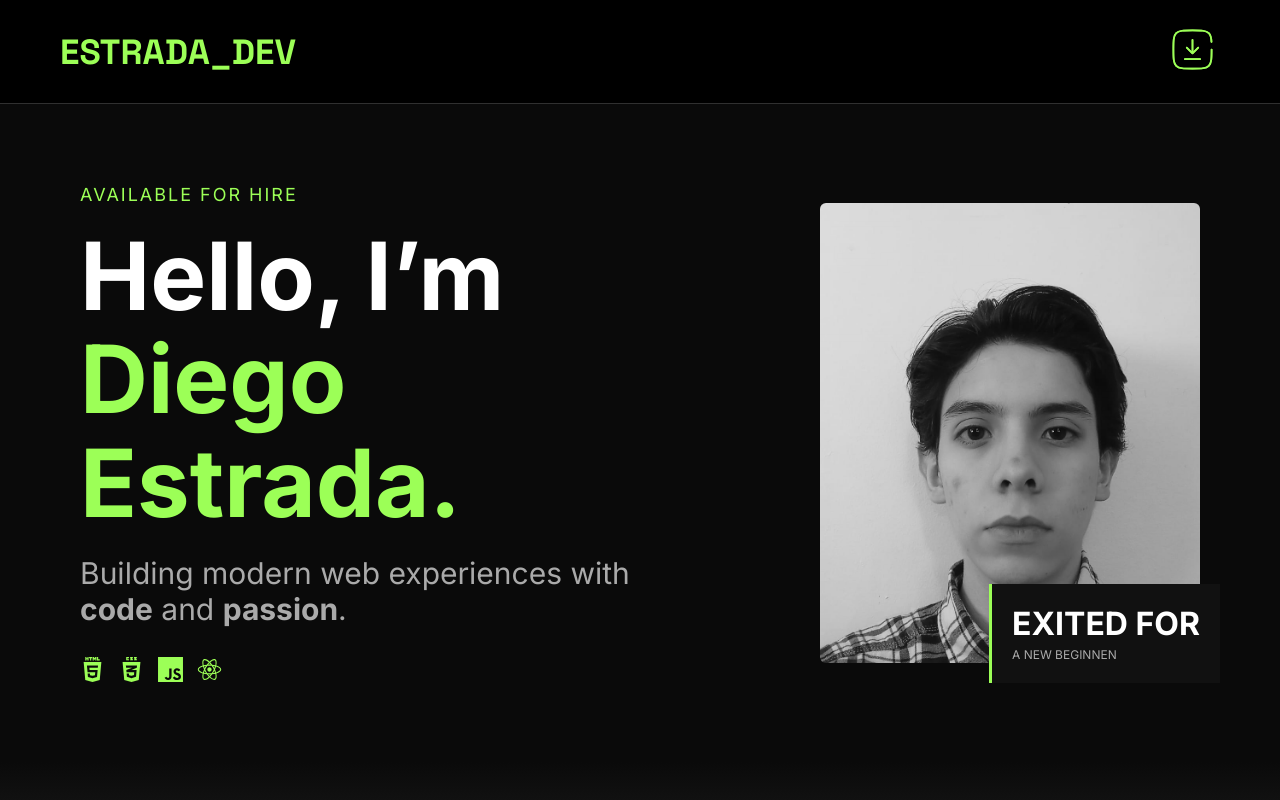
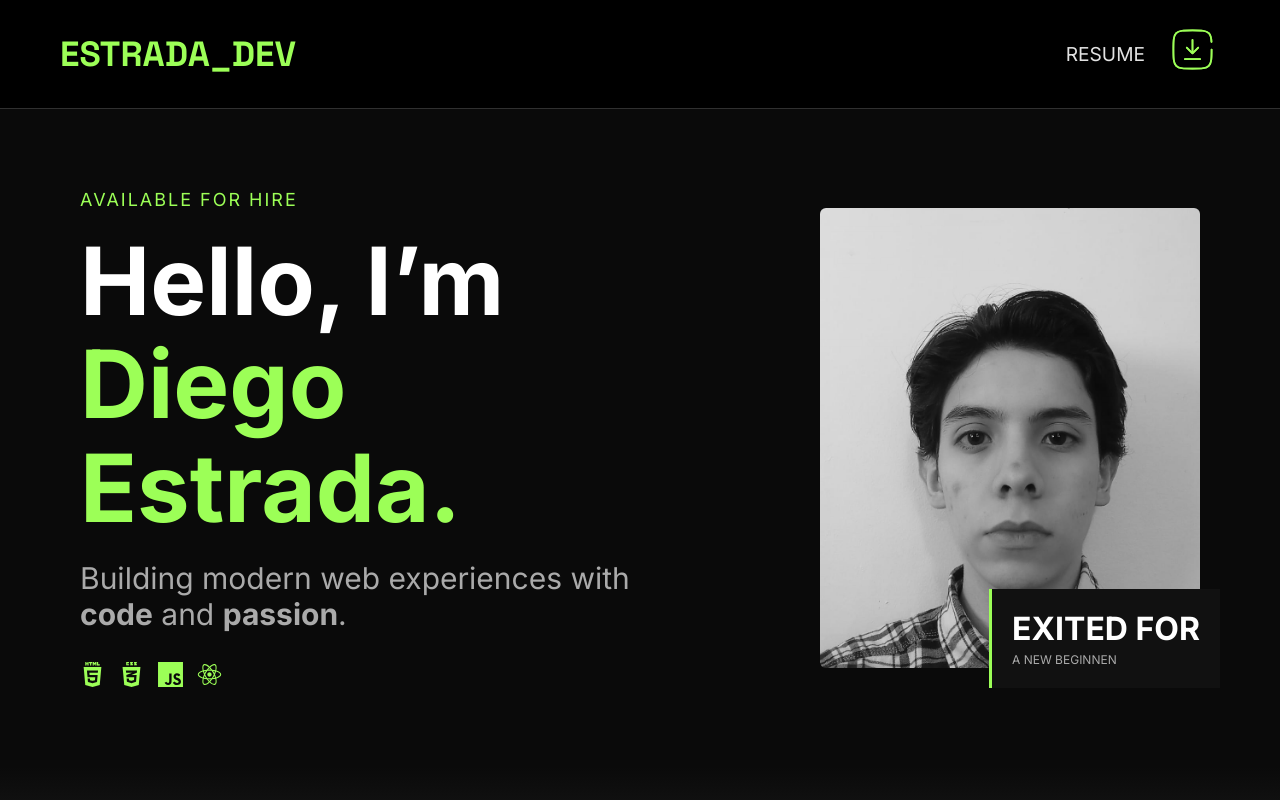
Before and after one commit to DiegoEstrada07/Professional-Web-Developer-Portfolio, a React (Create React App) app in the folder portafilio-project/: page / in a window 1280 px wide. Shown: the top 800 px of the page. Built offline with nearby package versions, Linux system fonts and the light colour scheme.

Commit message:
Add of studie

```diff
--- a/portafilio-project/src/App.css
+++ b/portafilio-project/src/App.css
@@ -48,7 +48,7 @@ header {
 
 .nav-links {
   display: flex;
-  gap: 20px;
+
 }
 
 .nav-links a {
@@ -60,6 +60,13 @@ header {
 
 .nav-links a img {
   width: 55px;
+}
+
+.nav-links p {
+  text-decoration: none;
+  color: var(--font-color);
+  font-size: 18px;
+  font-family: "Inter", sans-serif;
 }
 
 .navbar h1 {
--- a/portafilio-project/src/App.js
+++ b/portafilio-project/src/App.js
@@ -10,18 +10,19 @@ import react from './assets/logos/react-logo.svg'
 
 function App() {
   const gitUrl= "https://github.com/DiegoEstrada07";
-  const linkedinUrl="https://www.linkedin.com/in/diego-estrada-914ba53a5/?skipRedirect=true";
+  const linkedinUrl="https://www.linkedin.com/in/diego-estrada-webdev/";
   return (
     <div className="App">
       <header>
         <div className="navbar">
           <div className="logo">ESTRADA_DEV</div>
           <div className="nav-links">
+            <p>RESUME</p>
             <a href={resume} download>
               <img
                   src={download}
                   alt="download"
-                />
+              />
             </a>
           </div>
         </div>
@@ -142,20 +143,19 @@ function App() {
                 </ul>
               </div>
             </div>
-            {/*
             <div className="container right">
               <div className="card">
-                <span className="date">2025 — 2026</span>
-                <h2>Software Engineer II</h2>
-                <h4>Stellar Global Networks</h4>
+                <span className="date">2025 — in progress</span>
+                <h2>Web Developer Diploma</h2>
+                <h4>Tamwood Careers</h4>
                 <ul>
-                  <li>Developed APIs with Python/FastAPI.</li>
-                  <li>Improved database performance by 30%.</li>
-                  <li>Increased test coverage to 92%.</li>
+                  <li>Develop web´s Front End.</li>
+                  <li>Develop webs´s Back End.</li>
+                  <li>Learn and gain experience with React, Vue, and Django.</li>
+                  <li>Learn Java Script and Python.</li>
                 </ul>
               </div>
             </div>
-            */}
           </div>
         </section>
         <div className='main-footer-gradiant'>
```
